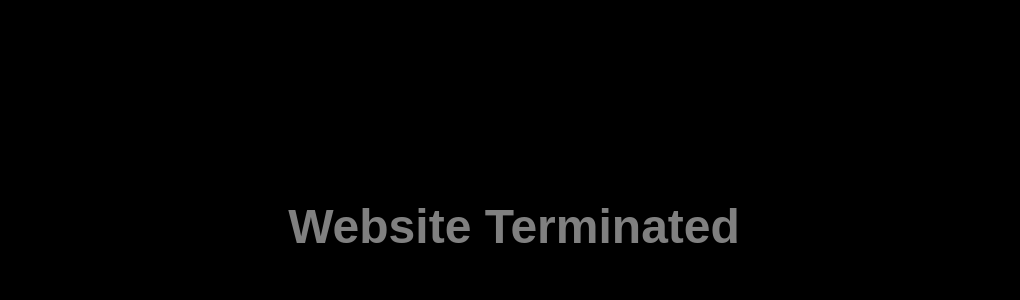
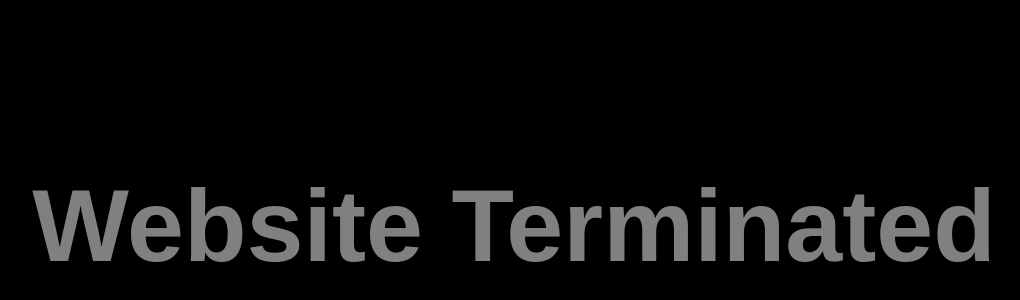
Before and after one commit to RV-Spidey/Deep-web-v4, a plain HTML site: page index.html in a window 1280 px wide. Shown: the part 174-474 px from the top of the page, without its empty margins (126-1146 px from the left). Drawn offline with Linux system fonts and the light colour scheme.

Commit message:
Update index.html

```diff
--- a/index.html
+++ b/index.html
@@ -14,9 +14,25 @@
             align-items: center;
             height: 100vh;
             margin: 0;
+            text-align: center;
         }
         h1 {
-            font-size: 3rem;
+            font-size: 10vw;
+            margin: 0;
+        }
+
+        /* Media Query for smaller screens */
+        @media (max-width: 800px) {
+            h1 {
+                font-size: 6vw;
+            }
+        }
+
+        /* Media Query for larger screens */
+        @media (min-width: 1200px) {
+            h1 {
+                font-size: 8vw;
+            }
         }
     </style>
 </head>
```
